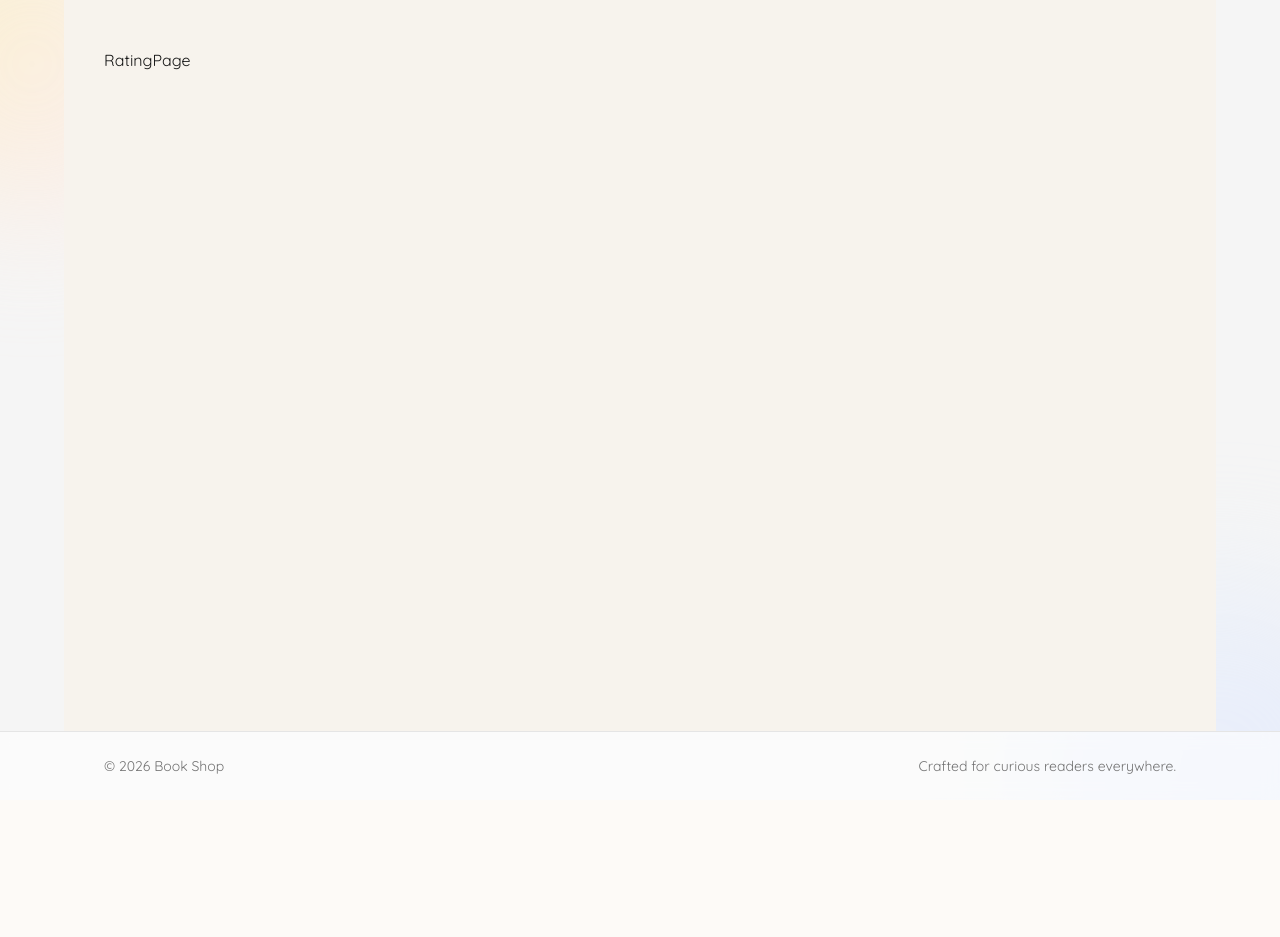
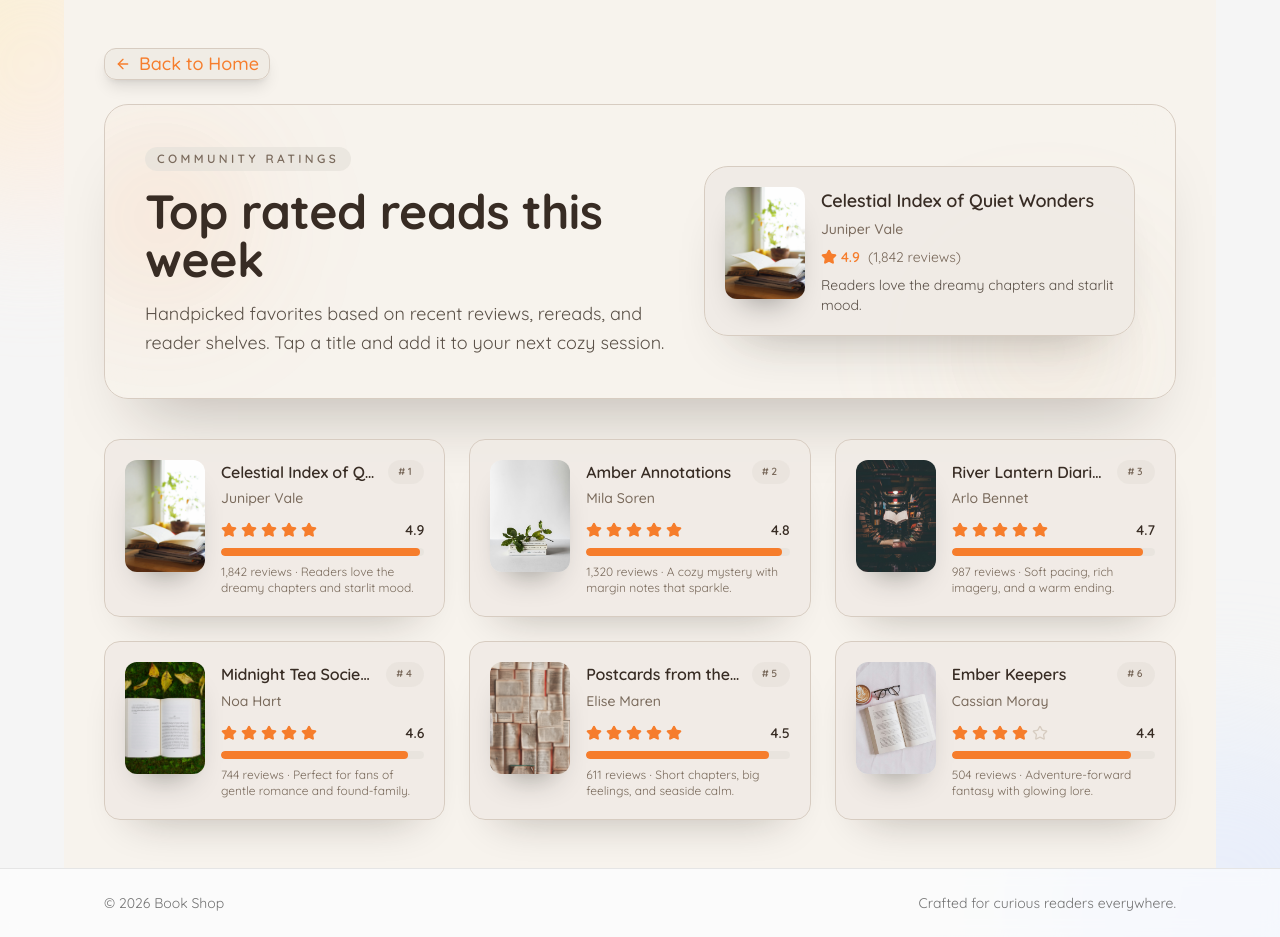
Before and after one commit to MoldovianuHalyna/Book-Shop, a React (Vite) app: page /rating in a window 1280 px wide. Before the commit the page ends 800 px from the top, so only its background shows below. Built offline with nearby package versions, Linux system fonts and the light colour scheme.

Commit message:
add back to home button in layout and implement rating page with top-rated books grid

```diff
--- a/src/components/Layout/Layout.tsx
+++ b/src/components/Layout/Layout.tsx
@@ -1,10 +1,18 @@
 import type { ReactNode } from "react";
+import { useLocation, useNavigate } from "react-router-dom";
+import { ArrowLeft } from "lucide-react";
+
+import { Button } from "../ui/button";
 
 type LayoutProps = {
   children: ReactNode;
 };
 
 const Layout = ({ children }: LayoutProps) => {
+  const navigate = useNavigate();
+  const location = useLocation();
+  const isHome = location.pathname === "/";
+
   return (
     <div className="relative flex min-h-screen flex-col overflow-hidden bg-neutral-100 text-neutral-900">
       <div className="pointer-events-none absolute inset-0">
@@ -13,6 +21,20 @@ const Layout = ({ children }: LayoutProps) => {
       </div>
 
       <main className="relative mx-auto flex w-full max-w-6xl flex-1 flex-col px-4 py-12 sm:px-6 lg:px-10">
+        {!isHome && (
+          <div className="mb-6 flex items-center">
+            <Button
+              type="button"
+              variant="primary"
+              size="sm"
+              onClick={() => navigate("/")}
+              className="rounded-full border border-[color:var(--color-border)] bg-[color:var(--color-surface)]/90 px-4 text-base text-[color:var(--color-foreground)] shadow-[0_14px_34px_-24px_rgba(30,20,10,0.35)] hover:bg-[color:var(--color-muted)]/70"
+            >
+              <ArrowLeft />
+              Back to Home
+            </Button>
+          </div>
+        )}
         {children}
       </main>
 
--- a/src/pages/Homepage/HomePage.tsx
+++ b/src/pages/Homepage/HomePage.tsx
@@ -80,14 +80,14 @@ const HomePage = () => {
               inspiring.
             </p>
           </div>
-          <div className="flex flex-col gap-3 sm:flex-row sm:flex-wrap sm:items-center sm:justify-start md:justify-center">
+          <div className="flex flex-col gap-3  sm:items-center sm:justify-start md:justify-center">
             {ctaButtons.map(({ label, to }) => (
               <Button
                 key={to}
                 asChild
                 variant="primary"
                 size={isMobile ? "default" : "lg"}
-                className={cn("w-full sm:w-auto", isMobile && "justify-center")}
+                className={cn("w-full", isMobile && "justify-center")}
               >
                 <NavLink to={to}>{label}</NavLink>
               </Button>
--- a/src/pages/RatingPage/RatingPage.tsx
+++ b/src/pages/RatingPage/RatingPage.tsx
@@ -1,5 +1,210 @@
+import { useMemo } from "react";
+import { Star } from "lucide-react";
+
+import { cn } from "../../lib/utils";
+
+type RatedBook = {
+  id: string;
+  title: string;
+  author: string;
+  cover: string;
+  rating: number;
+  reviews: number;
+  highlight: string;
+};
+
 const RatingPage = () => {
-  return <div>RatingPage</div>;
+  const books = useMemo<RatedBook[]>(
+    () => [
+      {
+        id: "celestial-index",
+        title: "Celestial Index of Quiet Wonders",
+        author: "Juniper Vale",
+        cover: encodeURI("/fang-wei-lin-H1IRUS1vEFA-unsplash (1).jpg"),
+        rating: 4.9,
+        reviews: 1842,
+        highlight: "Readers love the dreamy chapters and starlit mood.",
+      },
+      {
+        id: "amber-annotations",
+        title: "Amber Annotations",
+        author: "Mila Soren",
+        cover: encodeURI("/alex-lvrs-2zDw14yCYqk-unsplash (1).jpg"),
+        rating: 4.8,
+        reviews: 1320,
+        highlight: "A cozy mystery with margin notes that sparkle.",
+      },
+      {
+        id: "river-lanterns",
+        title: "River Lantern Diaries",
+        author: "Arlo Bennet",
+        cover: encodeURI("/jaredd-craig-HH4WBGNyltc-unsplash (1).jpg"),
+        rating: 4.7,
+        reviews: 987,
+        highlight: "Soft pacing, rich imagery, and a warm ending.",
+      },
+      {
+        id: "midnight-tea",
+        title: "Midnight Tea Society",
+        author: "Noa Hart",
+        cover: encodeURI("/annelies-geneyn-bhBONc07WsI-unsplash (1).jpg"),
+        rating: 4.6,
+        reviews: 744,
+        highlight: "Perfect for fans of gentle romance and found-family.",
+      },
+      {
+        id: "harbor-postcards",
+        title: "Postcards from the Harbor",
+        author: "Elise Maren",
+        cover: encodeURI("/patrick-tomasso-Oaqk7qqNh_c-unsplash (1).jpg"),
+        rating: 4.5,
+        reviews: 611,
+        highlight: "Short chapters, big feelings, and seaside calm.",
+      },
+      {
+        id: "ember-keepers",
+        title: "Ember Keepers",
+        author: "Cassian Moray",
+        cover: encodeURI("/sincerely-media-nGrfKmtwv24-unsplash (1).jpg"),
+        rating: 4.4,
+        reviews: 504,
+        highlight: "Adventure-forward fantasy with glowing lore.",
+      },
+    ],
+    [],
+  );
+
+  const topPick = books[0];
+
+  return (
+    <section className="relative flex w-full flex-col gap-10">
+      <header className="relative overflow-hidden rounded-3xl border border-[color:var(--color-border)] bg-[color:var(--color-background-soft)]/90 px-6 py-10 shadow-[0_45px_65px_-35px_rgba(30,20,10,0.26)] backdrop-blur-xl sm:px-10">
+        <div className="pointer-events-none absolute inset-0">
+          <div className="absolute -left-14 top-0 h-56 w-56 rounded-full bg-[radial-gradient(circle,_hsla(24,92%,57%,0.22)_0%,_transparent_70%)] blur-3xl" />
+          <div className="absolute -bottom-20 right-0 h-64 w-64 rounded-full bg-[radial-gradient(circle,_hsla(32,48%,66%,0.18)_0%,_transparent_70%)] blur-3xl" />
+        </div>
+
+        <div className="relative grid gap-8 lg:grid-cols-[1.1fr_0.9fr] lg:items-center">
+          <div className="space-y-4">
+            <span className="inline-flex w-fit items-center gap-2 rounded-full bg-[color:var(--color-muted)]/70 px-3 py-1 text-[0.65rem] font-semibold uppercase tracking-[0.28em] text-[color:var(--color-muted-foreground)] sm:text-xs">
+              Community Ratings
+            </span>
+            <h1 className="text-3xl font-bold text-[color:var(--color-foreground)] sm:text-4xl lg:text-5xl">
+              Top rated reads this week
+            </h1>
+            <p className="max-w-2xl text-sm leading-relaxed text-[color:var(--color-foreground-subtle)] sm:text-base lg:text-lg">
+              Handpicked favorites based on recent reviews, rereads, and reader
+              shelves. Tap a title and add it to your next cozy session.
+            </p>
+          </div>
+
+          <div className="relative overflow-hidden rounded-3xl border border-[color:var(--color-border)] bg-[color:var(--color-surface)]/92 p-5 shadow-[0_30px_55px_-36px_rgba(30,20,10,0.38)]">
+            <div className="flex items-start gap-4">
+              <img
+                src={topPick.cover}
+                alt={`${topPick.title} cover`}
+                className="h-28 w-20 rounded-xl object-cover shadow-[0_18px_32px_-18px_rgba(0,0,0,0.45)]"
+                loading="lazy"
+              />
+              <div className="flex flex-1 flex-col gap-2">
+                <div className="space-y-1">
+                  <h2 className="text-lg font-semibold text-[color:var(--color-foreground)]">
+                    {topPick.title}
+                  </h2>
+                  <p className="text-sm font-medium text-[color:var(--color-muted-foreground)]">
+                    {topPick.author}
+                  </p>
+                </div>
+                <div className="flex flex-wrap items-center gap-2 text-sm">
+                  <div className="flex items-center gap-1 text-[color:var(--color-accent)]">
+                    <Star className="size-4 fill-current" />
+                    <span className="font-semibold">
+                      {topPick.rating.toFixed(1)}
+                    </span>
+                  </div>
+                  <span className="text-[color:var(--color-muted-foreground)]">
+                    ({topPick.reviews.toLocaleString()} reviews)
+                  </span>
+                </div>
+                <p className="text-sm text-[color:var(--color-foreground-subtle)]">
+                  {topPick.highlight}
+                </p>
+              </div>
+            </div>
+          </div>
+        </div>
+      </header>
+
+      <div className="grid gap-6 sm:grid-cols-2 xl:grid-cols-3">
+        {books.map((book, index) => {
+          const percent = Math.min(100, (book.rating / 5) * 100);
+
+          return (
+            <article
+              key={book.id}
+              className="group relative overflow-hidden rounded-2xl border border-[color:var(--color-border)] bg-[color:var(--color-surface)]/92 p-5 shadow-[0_25px_45px_-30px_rgba(30,20,10,0.32)] transition-all duration-500 hover:-translate-y-1 hover:shadow-[0_40px_60px_-40px_rgba(30,20,10,0.38)]"
+            >
+              <div className="flex items-start gap-4">
+                <img
+                  src={book.cover}
+                  alt={`${book.title} cover`}
+                  className="h-28 w-20 rounded-xl object-cover shadow-[0_18px_32px_-18px_rgba(0,0,0,0.45)]"
+                  loading="lazy"
+                />
+                <div className="flex min-w-0 flex-1 flex-col gap-3">
+                  <div className="space-y-1">
+                    <div className="flex items-center justify-between gap-3">
+                      <h3 className="truncate text-base font-semibold text-[color:var(--color-foreground)]">
+                        {book.title}
+                      </h3>
+                      <span className="shrink-0 rounded-full bg-[color:var(--color-muted)]/65 px-2.5 py-1 text-[0.65rem] font-semibold tracking-[0.24em] uppercase text-[color:var(--color-muted-foreground)]">
+                        #{index + 1}
+                      </span>
+                    </div>
+                    <p className="truncate text-xs font-medium text-[color:var(--color-muted-foreground)] sm:text-sm">
+                      {book.author}
+                    </p>
+                  </div>
+
+                  <div className="flex flex-col gap-2">
+                    <div className="flex items-center justify-between text-sm">
+                      <div className="flex items-center gap-1 text-[color:var(--color-accent)]">
+                        {Array.from({ length: 5 }).map((_, starIndex) => (
+                          <Star
+                            key={`${book.id}-star-${starIndex}`}
+                            className={cn(
+                              "size-4",
+                              starIndex + 1 <= Math.round(book.rating)
+                                ? "fill-current"
+                                : "text-[color:var(--color-border)]",
+                            )}
+                          />
+                        ))}
+                      </div>
+                      <span className="font-semibold text-[color:var(--color-foreground)]">
+                        {book.rating.toFixed(1)}
+                      </span>
+                    </div>
+
+                    <div className="h-2 w-full overflow-hidden rounded-full bg-[color:var(--color-muted)]/70">
+                      <div
+                        className="h-full rounded-full bg-[color:var(--color-accent)] transition-all duration-700"
+                        style={{ width: `${percent}%` }}
+                      />
+                    </div>
+
+                    <p className="text-xs text-[color:var(--color-muted-foreground)]">
+                      {book.reviews.toLocaleString()} reviews · {book.highlight}
+                    </p>
+                  </div>
+                </div>
+              </div>
+            </article>
+          );
+        })}
+      </div>
+    </section>
+  );
 };
 
 export default RatingPage;
```
